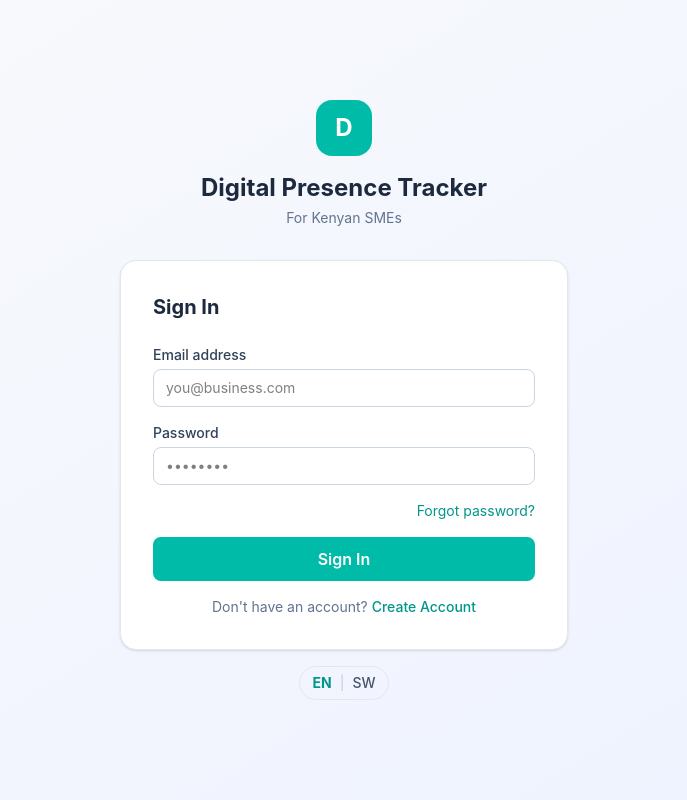
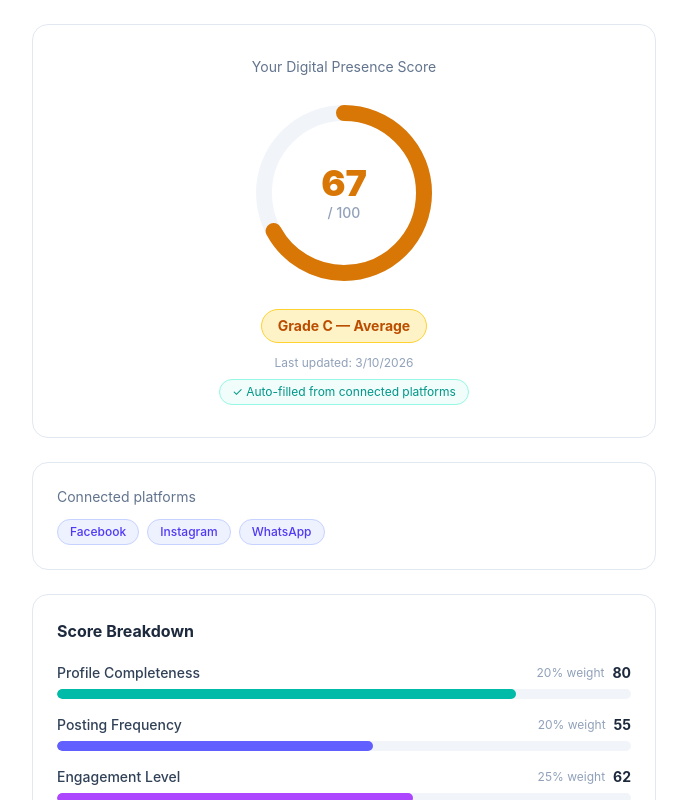
Before and after one commit to Njela/DPT-, a React (Vite) app: page /dashboard in a window 1280 px wide. Before the commit this address led to /login. Shown: the top 800 px of the page, without its empty margins (296-983 px from the left). Built offline with nearby package versions, Linux system fonts and the light colour scheme.

Commit message:
feat:dashboard page with score ring ,grade badge,metric bars

```diff
--- a/src/App.tsx
+++ b/src/App.tsx
@@ -4,6 +4,7 @@ import RegisterPage       from './pages/auth/RegisterPage'
 import ForgotPasswordPage from './pages/auth/ForgotPasswordPage'
 import ResetPasswordPage  from './pages/auth/ResetPasswordPage'
 import OnboardingPage     from './pages/onboarding/OnboardingPage'
+import DashboardPage      from './pages/dashboard/DashboardPage'
 
 export default function App() {
   return (
@@ -14,6 +15,7 @@ export default function App() {
         <Route path='/forgot-password' element={<ForgotPasswordPage />} />
         <Route path='/reset-password'  element={<ResetPasswordPage />} />
         <Route path='/onboarding'      element={<OnboardingPage />} />
+        <Route path='/dashboard'       element={<DashboardPage />} />
         <Route path='*'                element={<Navigate to='/login' replace />} />
       </Routes>
     </BrowserRouter>
--- /dev/null
+++ b/src/components/score/GradeBadge.tsx
@@ -0,0 +1,19 @@
+import { useTranslation } from 'react-i18next'
+
+const GRADE_STYLES = {
+  A: 'bg-teal-100   text-teal-700   border-teal-300',
+  B: 'bg-green-100  text-green-700  border-green-300',
+  C: 'bg-amber-100  text-amber-700  border-amber-300',
+  D: 'bg-orange-100 text-orange-700 border-orange-300',
+  F: 'bg-red-100    text-red-700    border-red-300',
+}
+
+export function GradeBadge({ grade }: { grade: 'A'|'B'|'C'|'D'|'F' }) {
+  const { t } = useTranslation()
+  return (
+    <span className={`inline-flex items-center gap-1.5 px-4 py-1.5
+      text-sm font-bold rounded-full border ${GRADE_STYLES[grade]}`}>
+      Grade {grade} — {t(`grades.${grade}`)}
+    </span>
+  )
+}
--- /dev/null
+++ b/src/components/score/MetricBar.tsx
@@ -0,0 +1,28 @@
+interface Props {
+  label:  string
+  value:  number
+  weight: number
+  color?: string
+}
+
+export function MetricBar({ label, value, weight, color = 'bg-teal-500' }: Props) {
+  return (
+    <div className='mb-4'>
+      <div className='flex justify-between items-center mb-1.5'>
+        <span className='text-sm font-medium text-slate-700'>{label}</span>
+        <div className='flex items-center gap-2'>
+          <span className='text-xs text-slate-400'>
+            {(weight * 100).toFixed(0)}% weight
+          </span>
+          <span className='text-sm font-bold text-slate-800'>{value}</span>
+        </div>
+      </div>
+      <div className='h-2.5 bg-slate-100 rounded-full overflow-hidden'>
+        <div
+          className={`h-full ${color} rounded-full transition-all duration-700 ease-out`}
+          style={{ width: `${value}%` }}
+        />
+      </div>
+    </div>
+  )
+}
--- /dev/null
+++ b/src/components/score/ScoreRing.tsx
@@ -0,0 +1,60 @@
+import { useEffect, useState } from 'react'
+
+interface Props {
+  score: number
+  grade: 'A'|'B'|'C'|'D'|'F'
+  size?: number
+}
+
+const GRADE_COLORS = {
+  A: '#0D9488',
+  B: '#16A34A',
+  C: '#D97706',
+  D: '#EA580C',
+  F: '#DC2626',
+}
+
+export function ScoreRing({ score, grade, size = 200 }: Props) {
+  const [displayed, setDisplayed] = useState(0)
+  const radius       = 80
+  const circumference = 2 * Math.PI * radius
+  const strokeDash   = circumference - (displayed / 100) * circumference
+  const color        = GRADE_COLORS[grade]
+
+  useEffect(() => {
+    let frame: number
+    let start: number
+    const duration = 1200
+    const animate = (timestamp: number) => {
+      if (!start) start = timestamp
+      const progress = Math.min((timestamp - start) / duration, 1)
+      setDisplayed(Math.round(progress * score))
+      if (progress < 1) frame = requestAnimationFrame(animate)
+    }
+    frame = requestAnimationFrame(animate)
+    return () => cancelAnimationFrame(frame)
+  }, [score])
+
+  return (
+    <div className='relative inline-flex items-center justify-center'>
+      <svg width={size} height={size} style={{ transform: 'rotate(-90deg)' }}>
+        <circle
+          cx={size / 2} cy={size / 2} r={radius}
+          fill='none' stroke='#F1F5F9' strokeWidth='16'
+        />
+        <circle
+          cx={size / 2} cy={size / 2} r={radius}
+          fill='none' stroke={color} strokeWidth='16'
+          strokeDasharray={circumference}
+          strokeDashoffset={strokeDash}
+          strokeLinecap='round'
+          style={{ transition: 'stroke-dashoffset 0.05s ease' }}
+        />
+      </svg>
+      <div className='absolute inset-0 flex flex-col items-center justify-center'>
+        <span className='text-4xl font-black' style={{ color }}>{displayed}</span>
+        <span className='text-sm text-slate-400 font-medium'>/ 100</span>
+      </div>
+    </div>
+  )
+}
--- /dev/null
+++ b/src/pages/dashboard/DashboardPage.tsx
@@ -0,0 +1,111 @@
+import { useTranslation } from 'react-i18next'
+import { ScoreRing }  from '../../components/score/ScoreRing'
+import { GradeBadge } from '../../components/score/GradeBadge'
+import { MetricBar }  from '../../components/score/MetricBar'
+import type { Score } from '../../types/index'
+
+const MOCK_SCORE: Score = {
+  id: '1',
+  score: 67,
+  grade: 'C',
+  profileComplete: 80,
+  postFreq: 55,
+  engagement: 62,
+  responsiveness: 70,
+  platformCount: 3,
+  platforms: ['Facebook', 'Instagram', 'WhatsApp'],
+  dataSource: 'hybrid',
+  calculatedAt: new Date().toISOString(),
+}
+
+export default function DashboardPage() {
+  const { t } = useTranslation()
+  const s = MOCK_SCORE
+
+  return (
+    <div className='p-6 max-w-2xl mx-auto'>
+
+      {/* Score hero card */}
+      <div className='bg-white rounded-2xl border border-slate-200 p-8 mb-6
+                      flex flex-col items-center text-center'>
+        <p className='text-sm text-slate-500 mb-4'>{t('dashboard.yourScore')}</p>
+
+        <ScoreRing score={s.score} grade={s.grade} />
+
+        <div className='mt-4'>
+          <GradeBadge grade={s.grade} />
+        </div>
+
+        <p className='text-xs text-slate-400 mt-3'>
+          {t('dashboard.lastUpdated')}: {new Date(s.calculatedAt).toLocaleDateString()}
+        </p>
+
+        {/* Auto-fill badge */}
+        {s.dataSource !== 'manual' && (
+          <span className='mt-2 text-xs bg-teal-50 text-teal-600
+                           border border-teal-200 px-3 py-1 rounded-full'>
+            ✓ {t('dashboard.autoFill')}
+          </span>
+        )}
+      </div>
+
+      {/* Platforms used */}
+      <div className='bg-white rounded-2xl border border-slate-200 p-6 mb-6'>
+        <p className='text-sm text-slate-500 mb-3'>Connected platforms</p>
+        <div className='flex gap-2 flex-wrap'>
+          {s.platforms.map(pl => (
+            <span key={pl}
+              className='text-xs bg-indigo-50 text-indigo-600
+                         border border-indigo-200 px-3 py-1 rounded-full font-medium'>
+              {pl}
+            </span>
+          ))}
+        </div>
+      </div>
+
+      {/* Score breakdown */}
+      <div className='bg-white rounded-2xl border border-slate-200 p-6 mb-6'>
+        <h3 className='font-bold text-slate-800 mb-5'>
+          {t('dashboard.scoreBreakdown')}
+        </h3>
+        <MetricBar
+          label={t('dashboard.profileComplete')}
+          value={s.profileComplete}
+          weight={0.20}
+          color='bg-teal-500'
+        />
+        <MetricBar
+          label={t('dashboard.postFreq')}
+          value={s.postFreq}
+          weight={0.20}
+          color='bg-indigo-500'
+        />
+        <MetricBar
+          label={t('dashboard.engagement')}
+          value={s.engagement}
+          weight={0.25}
+          color='bg-purple-500'
+        />
+        <MetricBar
+          label={t('dashboard.responsiveness')}
+          value={s.responsiveness}
+          weight={0.20}
+          color='bg-blue-500'
+        />
+        <MetricBar
+          label={t('dashboard.platformPresence')}
+          value={Math.round((s.platformCount / 7) * 100)}
+          weight={0.15}
+          color='bg-rose-400'
+        />
+      </div>
+
+      {/* Recalculate button */}
+      <button className='w-full py-3 bg-teal-500 hover:bg-teal-600 text-white
+                         font-semibold rounded-xl transition-colors'>
+        {t('dashboard.recalculate')}
+      </button>
+
+    </div>
+  )
+}
```
